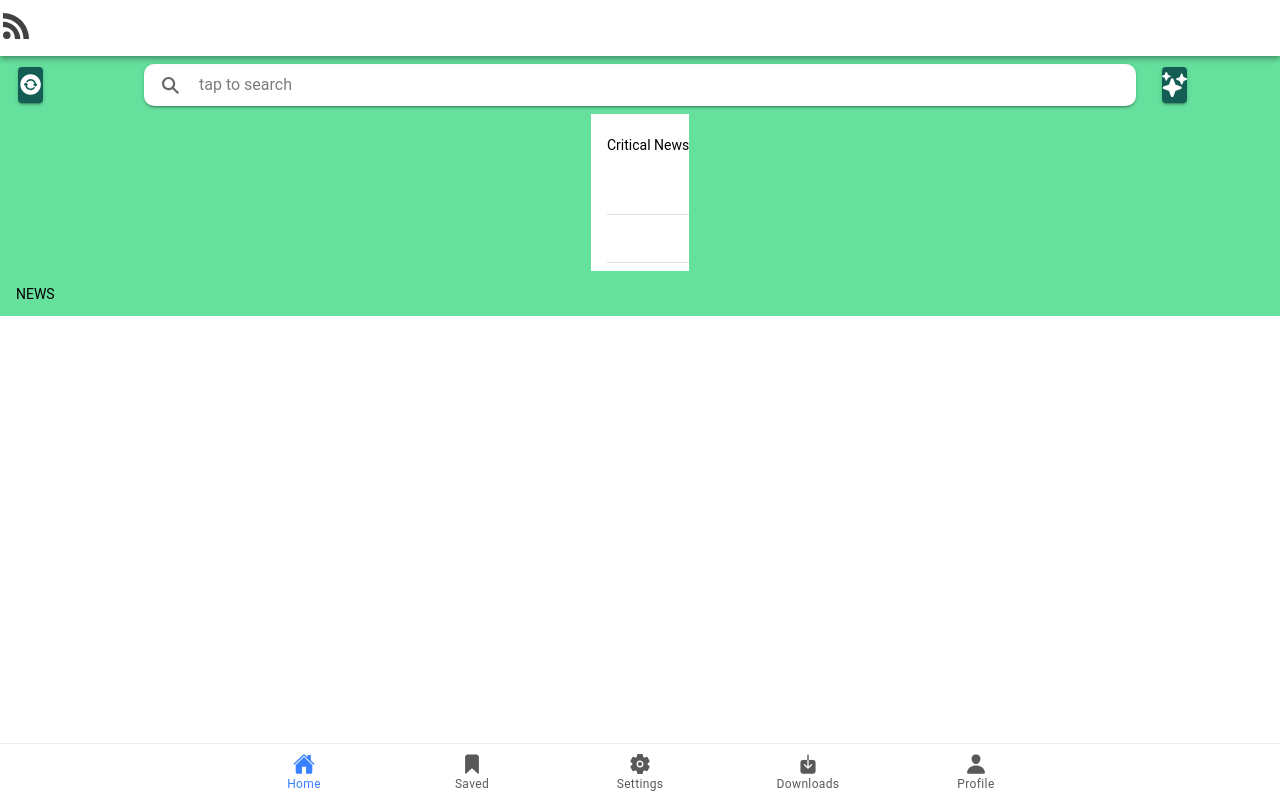
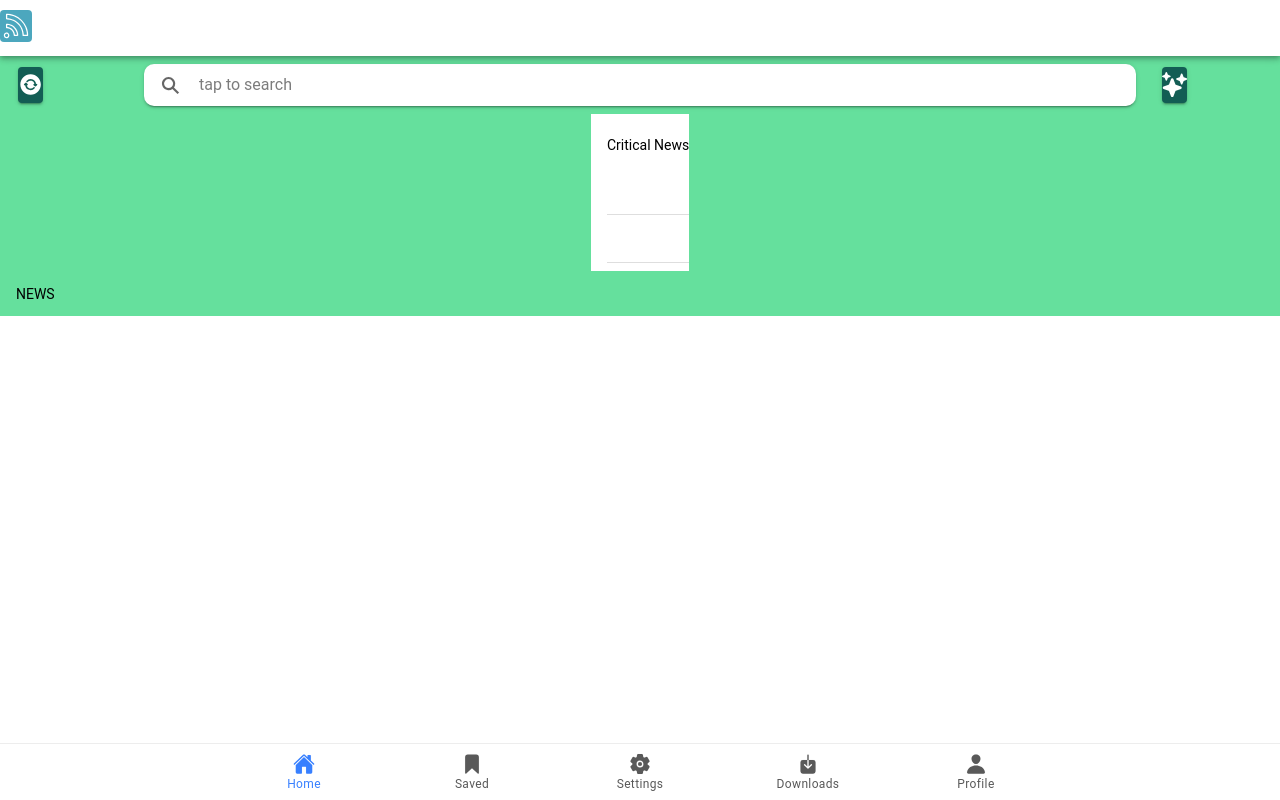
Before and after one commit to Konstantinos-Chatzistavrou/Threat-Watch, a React (Vite) app in the folder ui/: page /home in a window 1280 px wide. Built offline with nearby package versions, Linux system fonts and the light colour scheme.

Commit message:
150: Imported threatwatch icon and moved into header component

```diff
--- /dev/null
+++ b/ui/src/app/common/Header/Header.tsx
@@ -0,0 +1,21 @@
+import { IonHeader, IonIcon, IonToolbar } from "@ionic/react";
+import logo from "../../../assets/icons/i9ICnO01.svg";
+import React from "react";
+
+const Header: React.FC = () => (
+  <IonHeader>
+    <IonToolbar>
+      <IonIcon
+        aria-hidden="true"
+        src={logo}
+        size="large"
+        style={{
+          backgroundColor: "#4CA7BE",
+          borderRadius: "4px",
+        }}
+      />
+    </IonToolbar>
+  </IonHeader>
+);
+
+export default Header;
--- a/ui/src/app/pages/home/index.tsx
+++ b/ui/src/app/pages/home/index.tsx
@@ -3,7 +3,6 @@ import {
   IonCol,
   IonContent,
   IonGrid,
-  IonHeader,
   IonIcon,
   IonItem,
   IonLabel,
@@ -12,23 +11,18 @@ import {
   IonPage,
   IonRow,
   IonSearchbar,
-  IonToolbar,
 } from "@ionic/react";
 import "./index.css";
-import { logoRss, sparkles, syncCircle } from "ionicons/icons";
+import { sparkles, syncCircle } from "ionicons/icons";
 import React from "react";
+import Header from "../../common/Header/Header";
 
-// todo: figure out why SVG doesn't load
 const Home: React.FC = () => {
   const handleSearchChange = () => {};
 
   return (
     <IonPage>
-      <IonHeader>
-        <IonToolbar>
-          <IonIcon aria-hidden="true" src={logoRss} size={"large"} />
-        </IonToolbar>
-      </IonHeader>
+      <Header />
       <IonContent fullscreen>
         <IonGrid className={"ion-no-padding"}>
           <IonRow
```
Also changed, not shown: ui/src/app/App.tsx (+20 -19 lines), ui/src/assets/icons/i9ICnO01.svg (added), ui/src/assets/icons/logo.svg (deleted).
